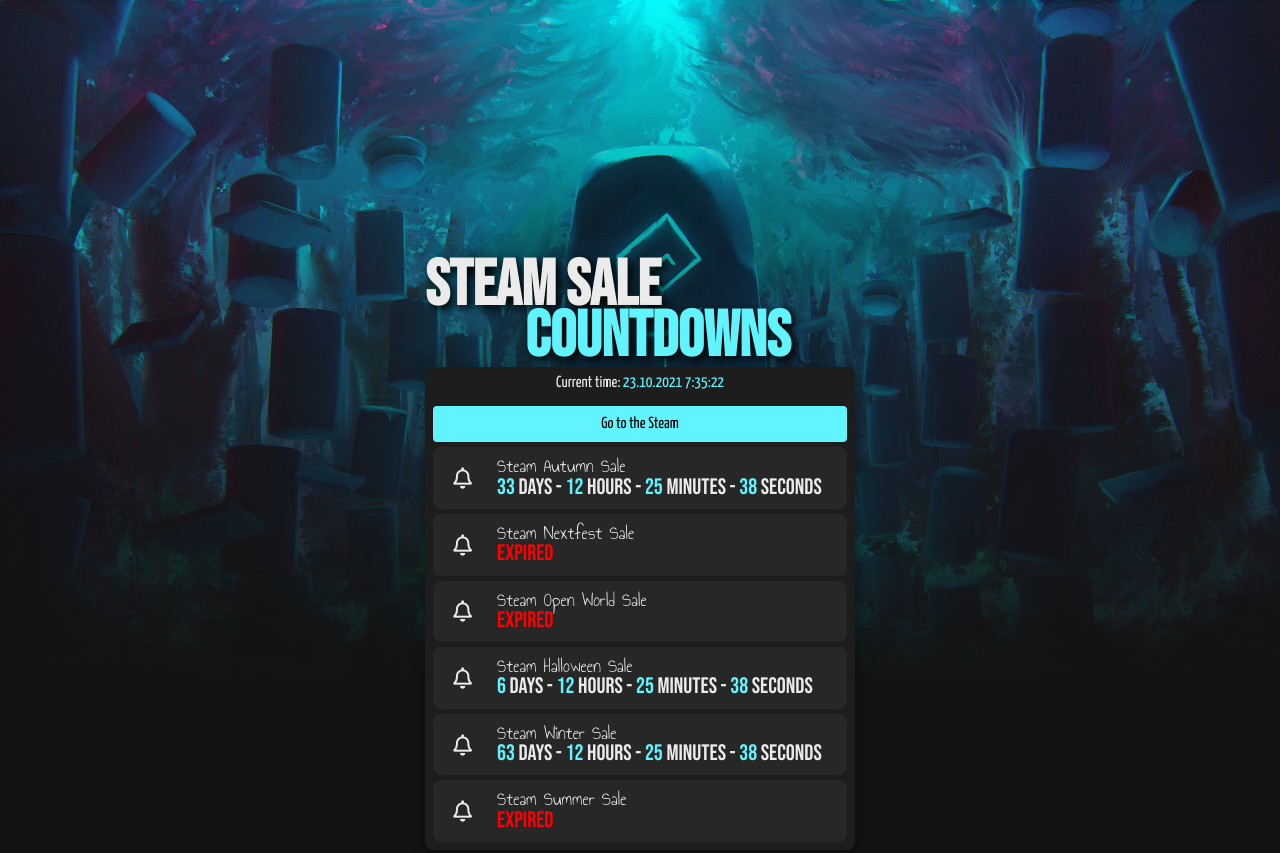
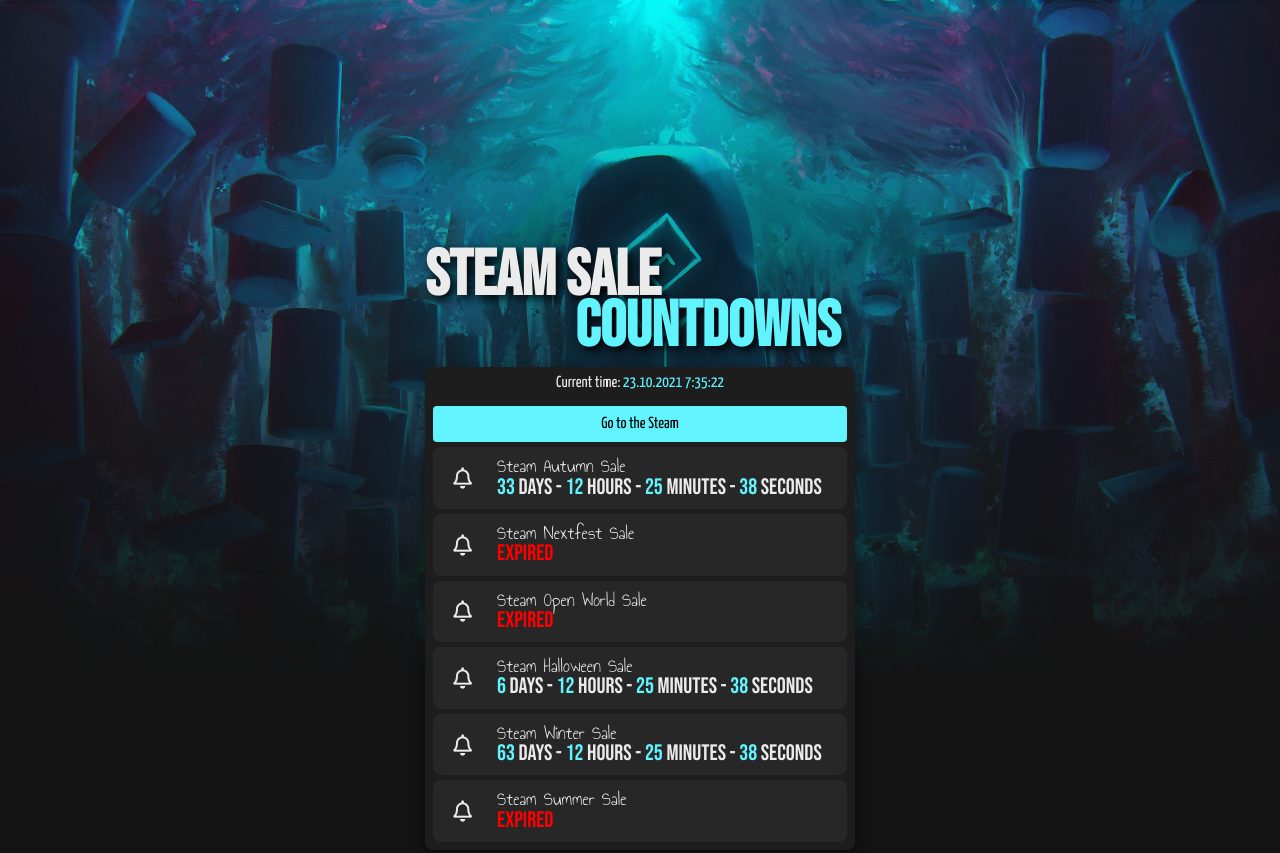
Before and after one commit to aiWxby/steamsales, a plain HTML site: page index.html in a window 1280 px wide. Shown: the top 853 px of the page. Drawn offline with Linux system fonts and the light colour scheme.

Commit message:
fixed title position

```diff
--- a/index.html
+++ b/index.html
@@ -20,10 +20,10 @@
     <body>
         <div class="fullpage">
             <div class="absolute-wrap">
-                <h1 class="head-title title-move text-shadow">
+                <h1 class="head-title title-move text-shadow mb-10">
                     Steam Sale
                     <br />
-                    <span class="color--main" style="padding-left: 100px"
+                    <span class="color--main" style="padding-left: 150px"
                         >Countdowns</span
                     >
                 </h1>
```
